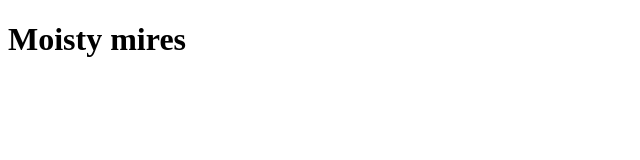
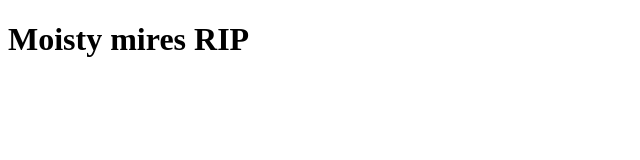
Before and after one commit to SugarMoma69/YAYEET2, a plain HTML site: page index.html in a window 1280 px wide. Shown: the whole page, without its empty margins (0-640 px from the left). Drawn offline with Linux system fonts and the light colour scheme.

Commit message:
yeyeeeeet

```diff
--- a/index.html
+++ b/index.html
@@ -4,7 +4,7 @@
 	<title>YAYEET2</title>
 </head>
 <body>
-<h1>Moisty mires</h1>
+<h1>Moisty mires RIP</h1>
 
 </body>
 </html>
```
